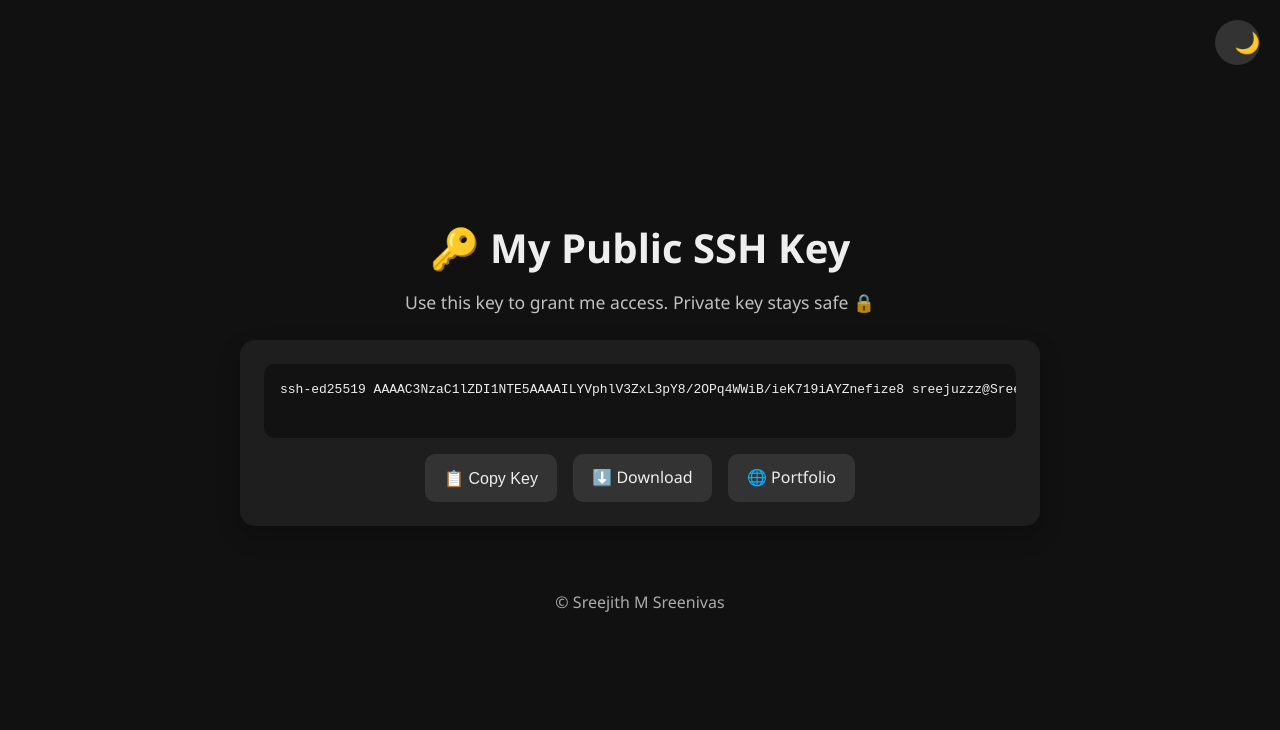
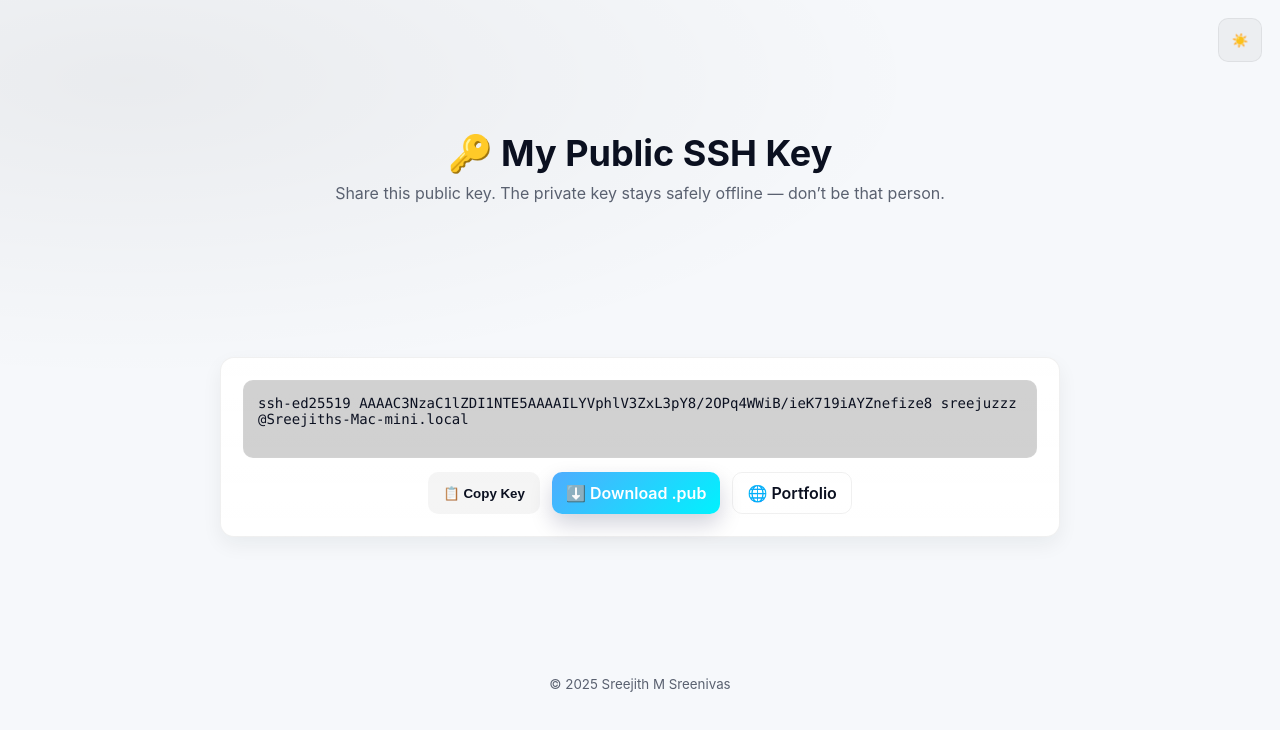
Before and after one commit to SreejuZzz/SreejuZzz.github.io, a plain HTML site: page index.html in a window 1280 px wide. Both pictures are taken after a click on the button "📋 Copy Key". Drawn offline with Linux system fonts and the light colour scheme.

Commit message:
edited 3 files again

```diff
--- a/index.html
+++ b/index.html
@@ -1,40 +1,41 @@
 <!DOCTYPE html>
-<html lang="en">
+<html lang="en" data-theme="dark">
 <head>
-  <meta charset="UTF-8">
-  <meta name="viewport" content="width=device-width, initial-scale=1.0">
-  <title>Sreejith's Public Key</title>
-  <link rel="stylesheet" href="styles.css">
+  <meta charset="utf-8" />
+  <meta name="viewport" content="width=device-width,initial-scale=1" />
+  <title>Sreejith — Public SSH Key</title>
+  <link rel="stylesheet" href="styles.css" />
 </head>
 <body>
   <div class="theme-toggle">
-    <button id="themeButton">🌙</button>
+    <button id="themeToggle" aria-pressed="false" aria-label="Toggle theme">🌙</button>
   </div>
 
-  <main>
-    <h1>🔑 My Public SSH Key</h1>
-    <p class="subtitle">Use this key to grant me access. Private key stays safe 🔒</p>
+  <main class="main">
+    <header class="hero">
+      <h1>🔑 My Public SSH Key</h1>
+      <p class="lead">Share this public key. The private key stays safely offline — don’t be that person.</p>
+    </header>
 
-    <div class="card">
-      <pre id="publicKey">
+    <section class="card">
+      <pre id="publicKey" class="pubkey" tabindex="0">
 ssh-ed25519 AAAAC3NzaC1lZDI1NTE5AAAAILYVphlV3ZxL3pY8/2OPq4WWiB/ieK719iAYZnefize8 sreejuzzz@Sreejiths-Mac-mini.local
       </pre>
-      <div class="buttons">
-        <button id="copyButton">📋 Copy Key</button>
-        <a href="mykey.pub" download class="btn">⬇️ Download</a>
-        <a href="https://sreejithmsreenivas.com" target="_blank" class="btn">🌐 Portfolio</a>
+
+      <div class="actions">
+        <button id="copyBtn" class="btn ghost" type="button">📋 Copy Key</button>
+        <a id="downloadLink" class="btn primary" href="id_rsa.pub" download>⬇️ Download .pub</a>
+        <a class="btn outline" href="https://sreejithmsreenivas.com" target="_blank" rel="noopener">🌐 Portfolio</a>
       </div>
-    </div>
+    </section>
+
+    <footer class="foot">
+      <small>© <span id="year"></span> Sreejith M Sreenivas</small>
+    </footer>
   </main>
 
-  <footer>
-    <p>© <span id="year"></span> Sreejith M Sreenivas</p>
-  </footer>
+  <div id="toast" role="status" aria-live="polite"></div>
 
-  <div id="toast"></div>
-
-  <canvas id="background"></canvas>
-
-  <script src="script.js"></script>
+  <script src="script.js" defer></script>
 </body>
 </html>
--- a/script.js
+++ b/script.js
@@ -1,115 +1,90 @@
-/* Reset & Base */
-* {
-  margin: 0; padding: 0; box-sizing: border-box;
-}
-body {
-  font-family: 'Segoe UI', sans-serif;
-  line-height: 1.6;
-  display: flex; flex-direction: column;
-  justify-content: center; align-items: center;
-  min-height: 100vh;
-  background: var(--bg);
-  color: var(--text);
-  transition: background 0.3s, color 0.3s;
-}
-:root {
-  --bg: #111; --text: #eee; --card: #1e1e1e;
-  --btn-bg: #333; --btn-hover: #444;
-}
-.light {
-  --bg: #fafafa; --text: #111; --card: #fff;
-  --btn-bg: #ddd; --btn-hover: #ccc;
-}
+// Robust theme toggle + copy + toast
+document.addEventListener('DOMContentLoaded', () => {
+  const html = document.documentElement;
+  const themeToggle = document.getElementById('themeToggle');
+  const copyBtn = document.getElementById('copyBtn');
+  const publicKeyEl = document.getElementById('publicKey');
+  const toast = document.getElementById('toast');
+  const yearEl = document.getElementById('year');
 
-/* Layout */
-main {
-  text-align: center;
-  padding: 2rem;
-  z-index: 2;
-  position: relative;
-}
-h1 { font-size: 2.5rem; margin-bottom: .5rem; }
-.subtitle { margin-bottom: 1.5rem; font-size: 1.1rem; opacity: 0.8; }
+  // Set year in footer
+  if (yearEl) yearEl.textContent = new Date().getFullYear();
 
-.card {
-  background: var(--card);
-  padding: 1.5rem;
-  border-radius: 15px;
-  box-shadow: 0 10px 25px rgba(0,0,0,0.2);
-  max-width: 800px;
-  margin: auto;
-  transition: transform 0.2s;
-}
-.card:hover { transform: scale(1.02) rotateX(2deg) rotateY(2deg); }
+  // ---- Theme initialization ----
+  const saved = localStorage.getItem('theme'); // 'light' | 'dark' | null
+  let initial;
+  if (saved === 'light' || saved === 'dark') {
+    initial = saved;
+  } else if (window.matchMedia && window.matchMedia('(prefers-color-scheme: light)').matches) {
+    initial = 'light';
+  } else {
+    initial = 'dark';
+  }
+  html.setAttribute('data-theme', initial);
+  updateThemeButton(themeToggle, initial);
 
-pre {
-  background: rgba(0,0,0,0.4);
-  padding: 1rem;
-  border-radius: 10px;
-  overflow-x: auto;
-  font-family: monospace;
-  margin-bottom: 1rem;
-}
+  // Toggle action
+  themeToggle?.addEventListener('click', () => {
+    const cur = html.getAttribute('data-theme') === 'light' ? 'light' : 'dark';
+    const next = cur === 'light' ? 'dark' : 'light';
+    html.setAttribute('data-theme', next);
+    localStorage.setItem('theme', next);
+    updateThemeButton(themeToggle, next);
+    showToast(`${next[0].toUpperCase() + next.slice(1)} mode`);
+  });
 
-/* Buttons */
-.buttons {
-  display: flex;
-  gap: 1rem;
-  flex-wrap: wrap;
-  justify-content: center;
-}
-button, .btn {
-  padding: .7rem 1.2rem;
-  border: none;
-  border-radius: 10px;
-  cursor: pointer;
-  background: var(--btn-bg);
-  color: var(--text);
-  font-size: 1rem;
-  transition: transform 0.2s, background 0.2s;
-  text-decoration: none;
-}
-button:hover, .btn:hover {
-  background: var(--btn-hover);
-  transform: translateY(-2px) scale(1.05);
-}
+  // Update toggle icon & aria
+  function updateThemeButton(btn, theme) {
+    if (!btn) return;
+    btn.textContent = theme === 'light' ? '☀️' : '🌙';
+    btn.setAttribute('aria-pressed', theme === 'light' ? 'true' : 'false');
+    btn.setAttribute('aria-label', theme === 'light' ? 'Switch to dark theme' : 'Switch to light theme');
+  }
 
-/* Theme Toggle */
-.theme-toggle {
-  position: absolute; top: 20px; right: 20px;
-}
-#themeButton {
-  font-size: 1.3rem;
-  background: var(--btn-bg);
-  border-radius: 50%;
-  width: 45px; height: 45px;
-}
+  // ---- Copy to clipboard ----
+  copyBtn?.addEventListener('click', async () => {
+    const text = publicKeyEl?.innerText.trim();
+    if (!text) return showToast('No key found');
 
-/* Toast */
-#toast {
-  position: fixed; bottom: 30px; left: 50%;
-  transform: translateX(-50%);
-  background: var(--btn-bg);
-  color: var(--text);
-  padding: .8rem 1.2rem;
-  border-radius: 10px;
-  opacity: 0; pointer-events: none;
-  transition: opacity 0.3s, transform 0.3s;
-}
-#toast.show {
-  opacity: 1; transform: translateX(-50%) translateY(-10px);
-}
+    try {
+      await navigator.clipboard.writeText(text);
+      // quick inline feedback: change button briefly
+      const prev = copyBtn.innerHTML;
+      copyBtn.innerHTML = '✅ Copied';
+      showToast('Public key copied to clipboard');
+      setTimeout(() => { copyBtn.innerHTML = prev; }, 1500);
+    } catch (e) {
+      // fallback
+      const ta = document.createElement('textarea');
+      ta.value = text;
+      document.body.appendChild(ta);
+      ta.select();
+      try { document.execCommand('copy'); showToast('Copied (fallback)'); }
+      catch { showToast('Copy failed'); }
+      document.body.removeChild(ta);
+    }
+  });
 
-/* Footer */
-footer {
-  margin-top: 2rem;
-  opacity: 0.7;
-}
+  // ---- toast helper ----
+  let toastTimer = null;
+  function showToast(msg = '') {
+    if (!toast) return;
+    toast.textContent = msg;
+    toast.classList.add('show');
+    clearTimeout(toastTimer);
+    toastTimer = setTimeout(() => toast.classList.remove('show'), 2000);
+  }
 
-/* Canvas Background */
-#background {
-  position: fixed;
-  top: 0; left: 0;
-  width: 100%; height: 100%;
-  z-index: 0;
-}
+  // If user clears localStorage and wants system changes live (optional):
+  // keep listening for OS-level changes and respect saved pref:
+  if (!saved && window.matchMedia) {
+    window.matchMedia('(prefers-color-scheme: light)').addEventListener('change', e => {
+      // only apply if user hasn't explicitly chosen a theme
+      if (!localStorage.getItem('theme')) {
+        const newTheme = e.matches ? 'light' : 'dark';
+        html.setAttribute('data-theme', newTheme);
+        updateThemeButton(themeToggle, newTheme);
+      }
+    });
+  }
+});
--- a/styles.css
+++ b/styles.css
@@ -1,115 +1,146 @@
-/* Reset & Base */
-* {
-  margin: 0; padding: 0; box-sizing: border-box;
+/* ----------------------
+   Theme variables (single source: data-theme on <html>)
+   ---------------------- */
+:root {
+  --bg: #0b1020;          /* default = dark */
+  --surface: #111217;
+  --muted: #9aa0aa;
+  --text: #eef2f6;
+  --accent: linear-gradient(135deg,#00c6ff,#0072ff);
+  --btn-bg: rgba(255,255,255,0.06);
+  --btn-border: rgba(255,255,255,0.08);
+  --card-shadow: 0 12px 30px rgba(2,6,23,0.6);
 }
+
+html[data-theme="light"] {
+  --bg: #f6f8fb;
+  --surface: #ffffff;
+  --muted: #5a6170;
+  --text: #0b1020;
+  --accent: linear-gradient(135deg,#4facfe,#00f2fe);
+  --btn-bg: rgba(0,0,0,0.04);
+  --btn-border: rgba(0,0,0,0.06);
+  --card-shadow: 0 8px 20px rgba(20,30,40,0.06);
+}
+
+/* Reset & base */
+* { box-sizing: border-box; }
+html,body { height:100%; }
 body {
-  font-family: 'Segoe UI', sans-serif;
-  line-height: 1.6;
-  display: flex; flex-direction: column;
-  justify-content: center; align-items: center;
-  min-height: 100vh;
-  background: var(--bg);
+  margin:0;
+  font-family: Inter, "Segoe UI", system-ui, -apple-system, "Helvetica Neue", Arial;
+  background: radial-gradient(800px 300px at 10% 10%, rgba(0,0,0,0.05), transparent),
+              var(--bg);
   color: var(--text);
-  transition: background 0.3s, color 0.3s;
-}
-:root {
-  --bg: #111; --text: #eee; --card: #1e1e1e;
-  --btn-bg: #333; --btn-hover: #444;
-}
-.light {
-  --bg: #fafafa; --text: #111; --card: #fff;
-  --btn-bg: #ddd; --btn-hover: #ccc;
+  -webkit-font-smoothing:antialiased;
+  -moz-osx-font-smoothing:grayscale;
+  transition: background .28s ease, color .28s ease;
 }
 
 /* Layout */
-main {
-  text-align: center;
-  padding: 2rem;
-  z-index: 2;
+.main {
+  min-height: 100vh;
+  display: grid;
+  place-items: center;
+  padding: 48px 20px;
   position: relative;
+  z-index: 1;
 }
-h1 { font-size: 2.5rem; margin-bottom: .5rem; }
-.subtitle { margin-bottom: 1.5rem; font-size: 1.1rem; opacity: 0.8; }
+.hero { text-align:center; margin-bottom:18px; }
+h1 { font-size: clamp(24px, 4vw, 36px); margin-bottom:8px; }
+.lead { color: var(--muted); margin:0 0 18px; }
 
+/* Card */
 .card {
-  background: var(--card);
-  padding: 1.5rem;
-  border-radius: 15px;
-  box-shadow: 0 10px 25px rgba(0,0,0,0.2);
-  max-width: 800px;
-  margin: auto;
-  transition: transform 0.2s;
+  width: min(840px, 96vw);
+  background: linear-gradient(180deg, rgba(255,255,255,0.02), transparent), var(--surface);
+  border-radius: 14px;
+  padding: 22px;
+  box-shadow: var(--card-shadow);
+  border: 1px solid var(--btn-border);
 }
-.card:hover { transform: scale(1.02) rotateX(2deg) rotateY(2deg); }
-
-pre {
-  background: rgba(0,0,0,0.4);
-  padding: 1rem;
+.pubkey {
+  margin:0;
+  padding:14px;
+  background: rgba(0,0,0,0.18);
   border-radius: 10px;
-  overflow-x: auto;
-  font-family: monospace;
-  margin-bottom: 1rem;
+  font-family: ui-monospace, SFMono-Regular, Menlo, Monaco, "Roboto Mono", monospace;
+  font-size: 14px;
+  overflow:auto;
+  white-space: pre-wrap;
+  word-break: break-all;
+  color: var(--text);
+  border: 1px solid rgba(255,255,255,0.04);
 }
 
 /* Buttons */
-.buttons {
-  display: flex;
-  gap: 1rem;
-  flex-wrap: wrap;
-  justify-content: center;
+.actions {
+  display:flex;
+  gap:12px;
+  margin-top:14px;
+  flex-wrap:wrap;
+  justify-content:center;
 }
-button, .btn {
-  padding: .7rem 1.2rem;
-  border: none;
+.btn {
+  padding:10px 14px;
   border-radius: 10px;
-  cursor: pointer;
+  border: 1px solid transparent;
+  font-weight:600;
+  cursor:pointer;
   background: var(--btn-bg);
   color: var(--text);
-  font-size: 1rem;
-  transition: transform 0.2s, background 0.2s;
-  text-decoration: none;
+  transition: transform .14s ease, box-shadow .18s ease, background .18s;
+  text-decoration:none;
+  display:inline-flex;
+  align-items:center;
+  gap:8px;
 }
-button:hover, .btn:hover {
-  background: var(--btn-hover);
-  transform: translateY(-2px) scale(1.05);
+.btn:hover { transform: translateY(-4px); }
+.btn.primary {
+  background: var(--accent);
+  color:#fff;
+  border: none;
+  box-shadow: 0 10px 22px rgba(2,10,60,0.18);
+}
+.btn.outline {
+  background: transparent;
+  border: 1px solid var(--btn-border);
 }
 
-/* Theme Toggle */
+/* theme toggle */
 .theme-toggle {
-  position: absolute; top: 20px; right: 20px;
+  position: fixed;
+  right: 18px;
+  top: 18px;
+  z-index: 1200;
 }
-#themeButton {
-  font-size: 1.3rem;
+#themeToggle {
+  width:44px; height:44px; border-radius:10px;
   background: var(--btn-bg);
-  border-radius: 50%;
-  width: 45px; height: 45px;
+  border: 1px solid var(--btn-border);
+  display:inline-grid; place-items:center;
+  cursor:pointer;
 }
 
-/* Toast */
+/* toast */
 #toast {
-  position: fixed; bottom: 30px; left: 50%;
-  transform: translateX(-50%);
-  background: var(--btn-bg);
-  color: var(--text);
-  padding: .8rem 1.2rem;
-  border-radius: 10px;
-  opacity: 0; pointer-events: none;
-  transition: opacity 0.3s, transform 0.3s;
+  position: fixed;
+  left:50%; bottom:28px;
+  transform: translateX(-50%) translateY(8px);
+  background: rgba(0,0,0,0.6);
+  color:#fff;
+  padding:10px 14px; border-radius:10px; opacity:0;
+  pointer-events:none; transition: opacity .18s, transform .18s;
 }
 #toast.show {
-  opacity: 1; transform: translateX(-50%) translateY(-10px);
+  opacity:1; transform: translateX(-50%) translateY(0);
 }
 
-/* Footer */
-footer {
-  margin-top: 2rem;
-  opacity: 0.7;
+/* footer */
+.foot { margin-top:18px; color:var(--muted); text-align:center; }
+
+/* Responsive */
+@media (max-width:520px) {
+  .card { padding: 16px; }
+  .pubkey { font-size:13px; }
 }
-
-/* Canvas Background */
-#background {
-  position: fixed;
-  top: 0; left: 0;
-  width: 100%; height: 100%;
-  z-index: 0;
-}
```
